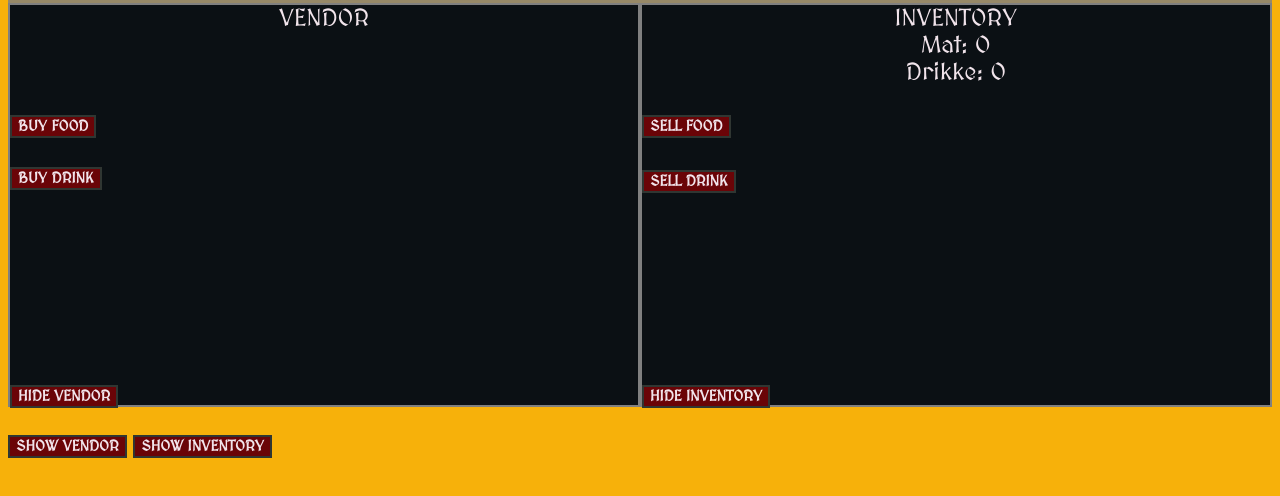
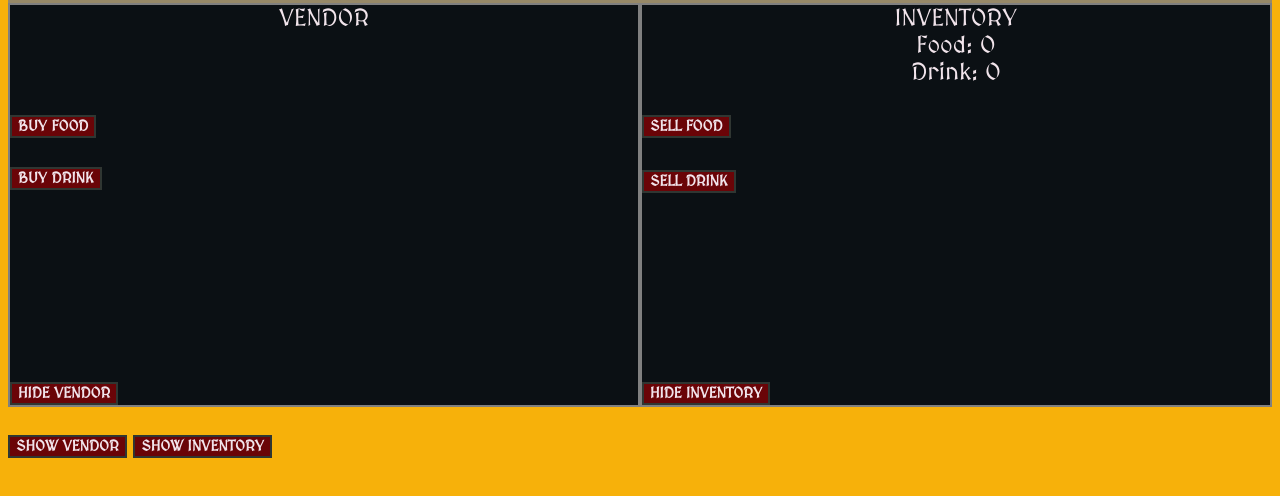
Before and after one commit to Adrian-finstad/Gruppeoppgave1, a plain HTML site: page index.html in a window 1280 px wide. Shown: the part 180-676 px from the top of the page. Drawn offline with Linux system fonts and the light colour scheme.

Commit message:
fixed buttons

```diff
--- a/index.html
+++ b/index.html
@@ -25,20 +25,20 @@
             <p class="foodBuff"><br /><br /><button onclick="buyFood('food')" class="buttons"> BUY
                     FOOD</button></p>
             <p class="foodBuff"><button onclick="buyFood('drink')" class="buttons"> BUY DRINK</button>
-            <div style="text-align: left; margin-top: 190px; font-weight: bold;"><button onclick="hideVendor()"
+            <div style="text-align: left; margin-top: 187px; font-weight: bold;"><button onclick="hideVendor()"
                     class="buttons">HIDE VENDOR</button></div>
         </div>
 
         <div id="inventory" class="inv">INVENTORY
 
 
-            <div id="foodBuffAmount">Mat: 0 <br> Drikke: 0 </div>
+            <div id="foodBuffAmount">Food: 0 <br> Drink: 0 </div>
             </p>
             <div class="foodBuff"><button onclick="sellFood('food')" class="buttons">SELL FOOD</div>
             <br>
             <div class="foodBuff"><button onclick="sellFood('drink')" class="buttons">SELL DRINK</button>
             </div>
-            <div style="text-align: left; margin-top: 187px;"><button onclick="hideInventory()" class="buttons">HIDE
+            <div style="text-align: left; margin-top: 184px;"><button onclick="hideInventory()" class="buttons">HIDE
                     INVENTORY</button>
             </div>
         </div>
```
